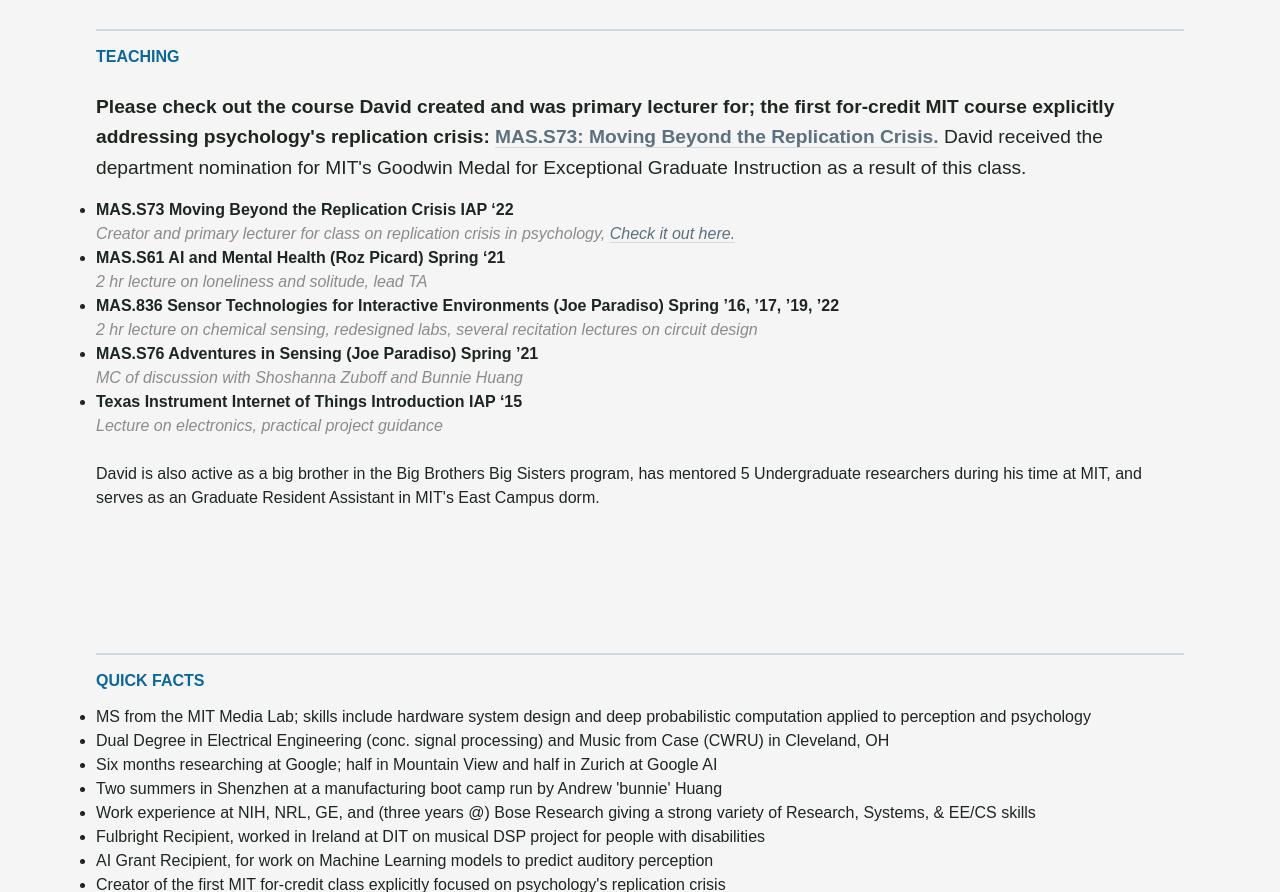
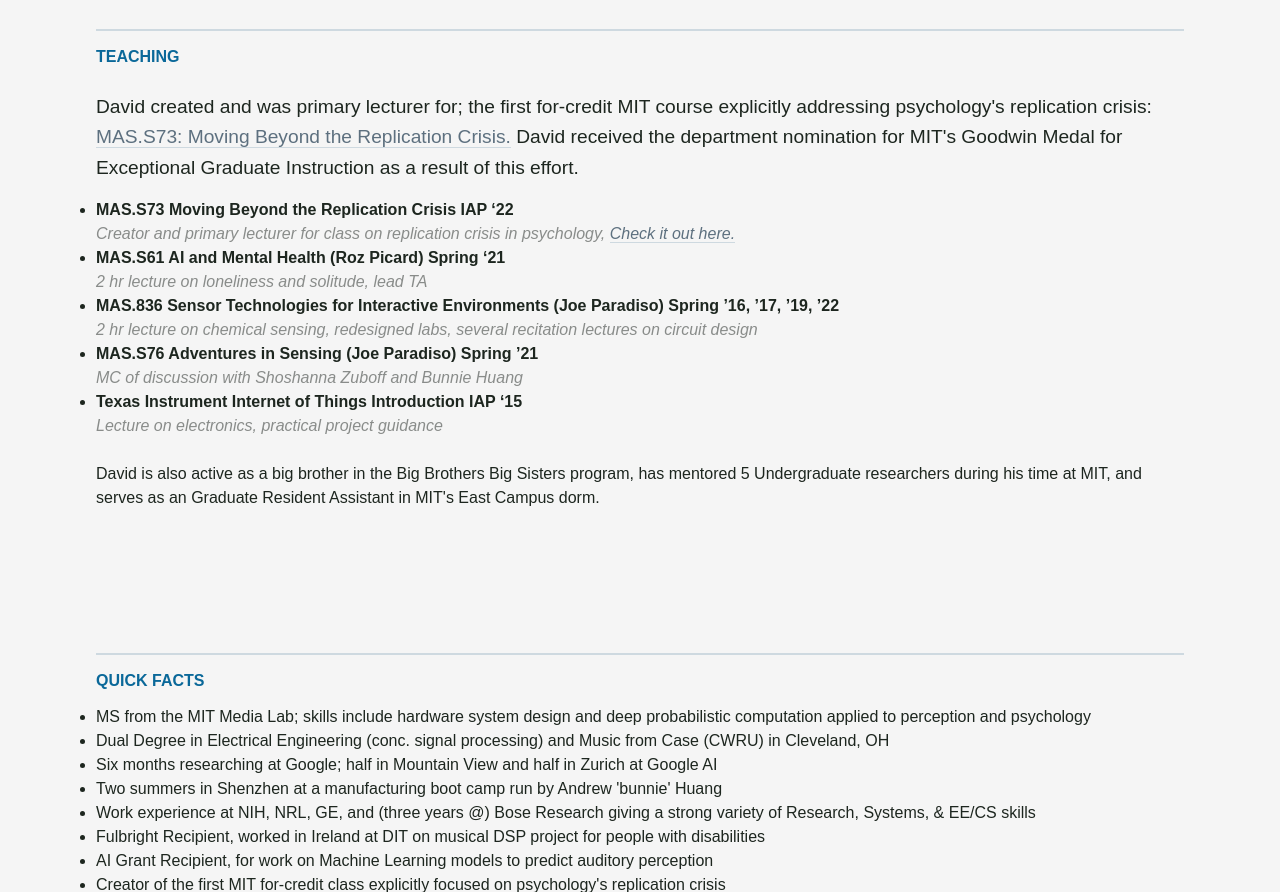
Before and after one commit to davidbramsay/homepage, a website: page publications/index.html in a window 1280 px wide. Shown: the part 2257-3149 px from the top of the page. Drawn offline with nearby package versions, Linux system fonts and the light colour scheme.

Commit message:
changed a little wording

```diff
--- a/publications/index.html
+++ b/publications/index.html
@@ -196,7 +196,7 @@
 				<h2>Teaching</h2>
 				<br>
 				<p>
-				<b> Please check out the course David created and was primary lecturer for; the first for-credit MIT course explicitly addressing psychology's replication crisis: <a href="https://replication.media.mit.edu">MAS.S73: Moving Beyond the Replication Crisis.</a></b>  David received the department nomination for MIT's Goodwin Medal for Exceptional Graduate Instruction as a result of this class.
+				David created and was primary lecturer for; the first for-credit MIT course explicitly addressing psychology's replication crisis: <a href="https://replication.media.mit.edu">MAS.S73: Moving Beyond the Replication Crisis.</a>  David received the department nomination for MIT's Goodwin Medal for Exceptional Graduate Instruction as a result of this effort.
 				<ul>
 <li><b>
 		MAS.S73 Moving Beyond the Replication Crisis IAP ‘22<br>
```
